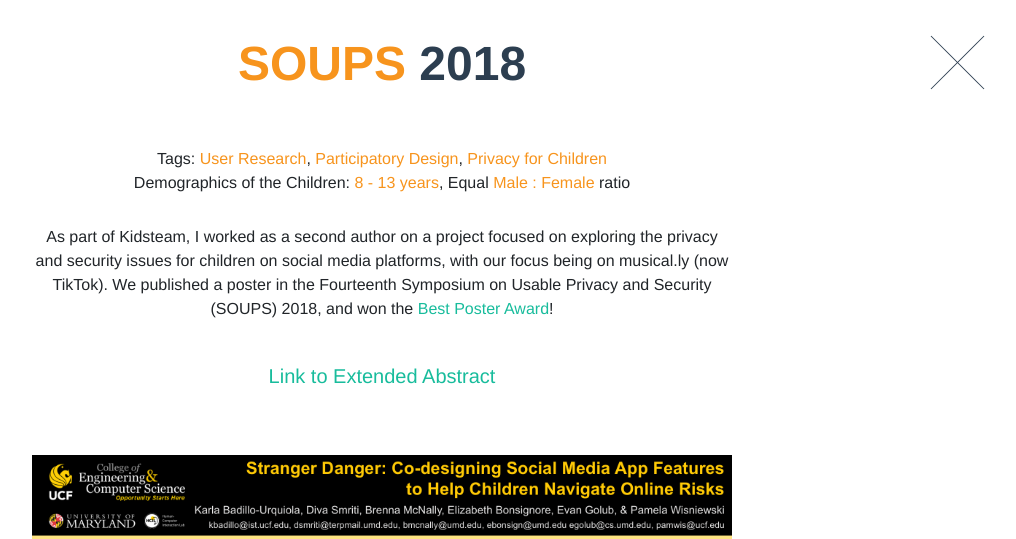
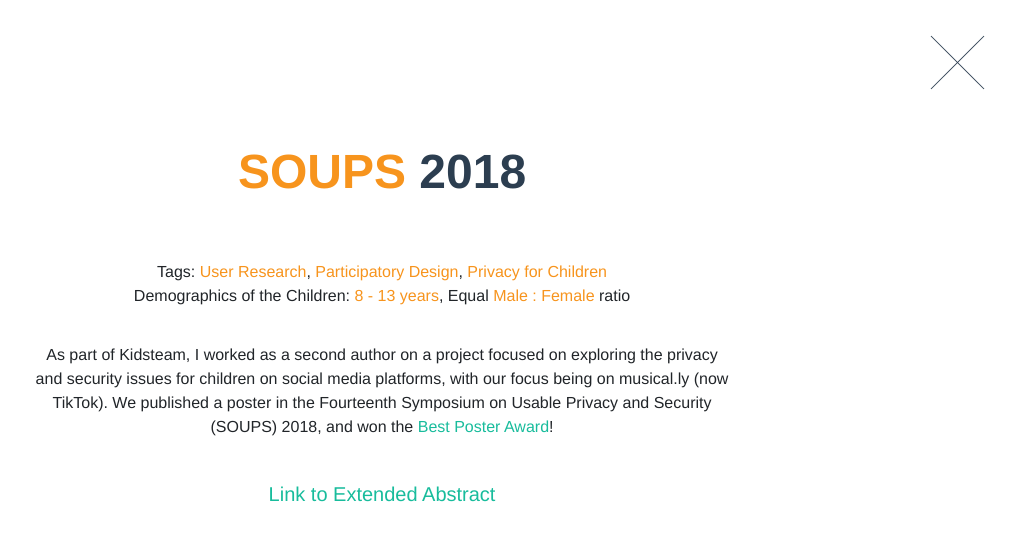
Before and after one commit to divasmriti/divasmriti.github.io, a plain HTML site: page index.html in a window 1280 px wide. Both pictures are taken after a click on the link 260 px from the left and 1109 px from the top of the page. Shown: the part 709-1248 px from the top of the page, without its empty margins (258-1274 px from the left). Drawn offline with Linux system fonts and the light colour scheme.

Commit message:
Add files via upload

```diff
--- a/css/freelancer.css
+++ b/css/freelancer.css
@@ -252,7 +252,7 @@ header.masthead {
   -webkit-box-shadow: none;
   box-shadow: none; }
   .portfolio-modal .modal-dialog .modal-content {
-    padding: 20px 0;
+    padding: 10% 0;
     border: 0;
     border-radius: 0; }
     .portfolio-modal .modal-dialog .modal-content h2 {
@@ -261,7 +261,7 @@ header.masthead {
     .portfolio-modal .modal-dialog .modal-content img {
       margin-bottom: 10px; }
     .portfolio-modal .modal-dialog .modal-content .item-details {
-      margin: 30px 0; }
+      margin: 5% 0; }
 
 .portfolio-modal .close-modal {
   position: absolute;
```
